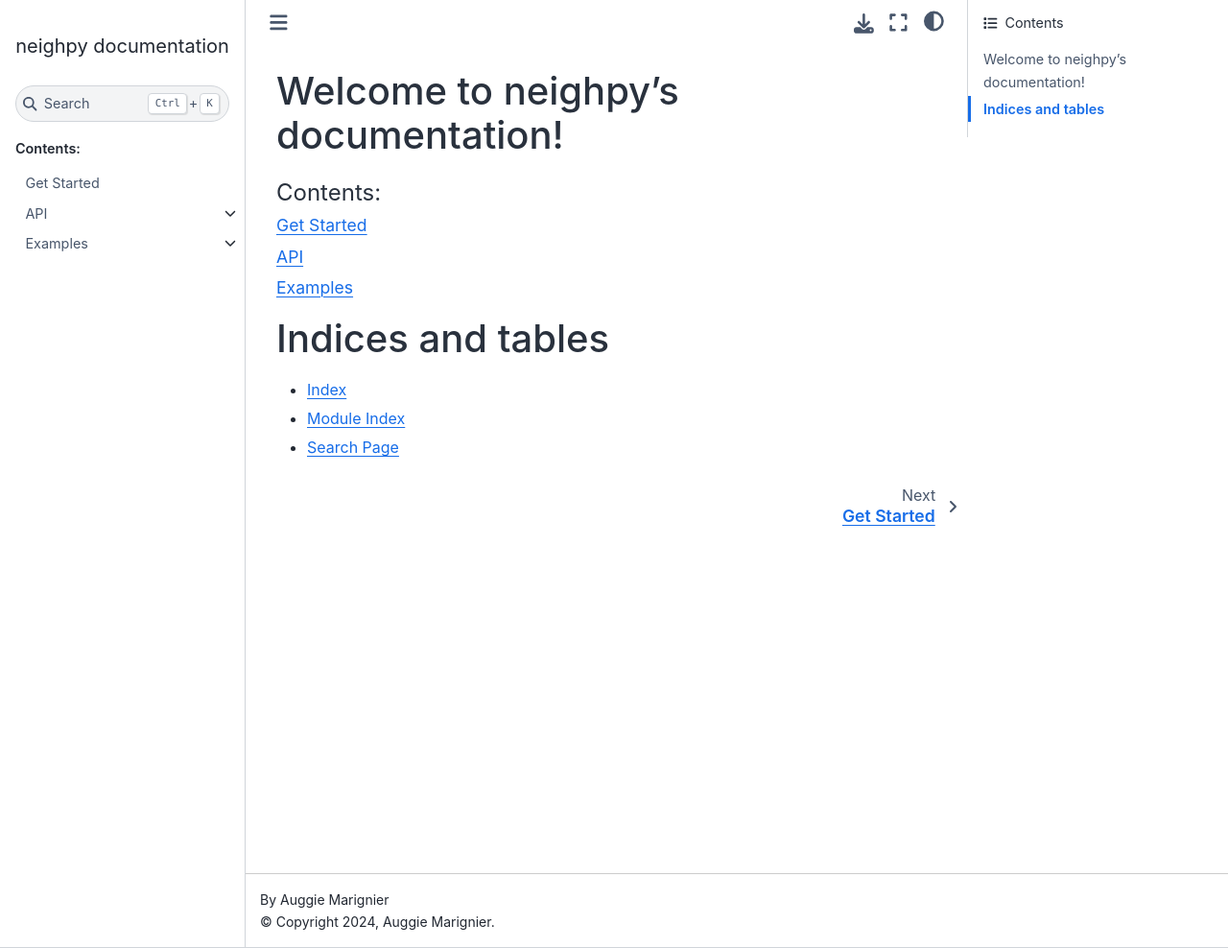
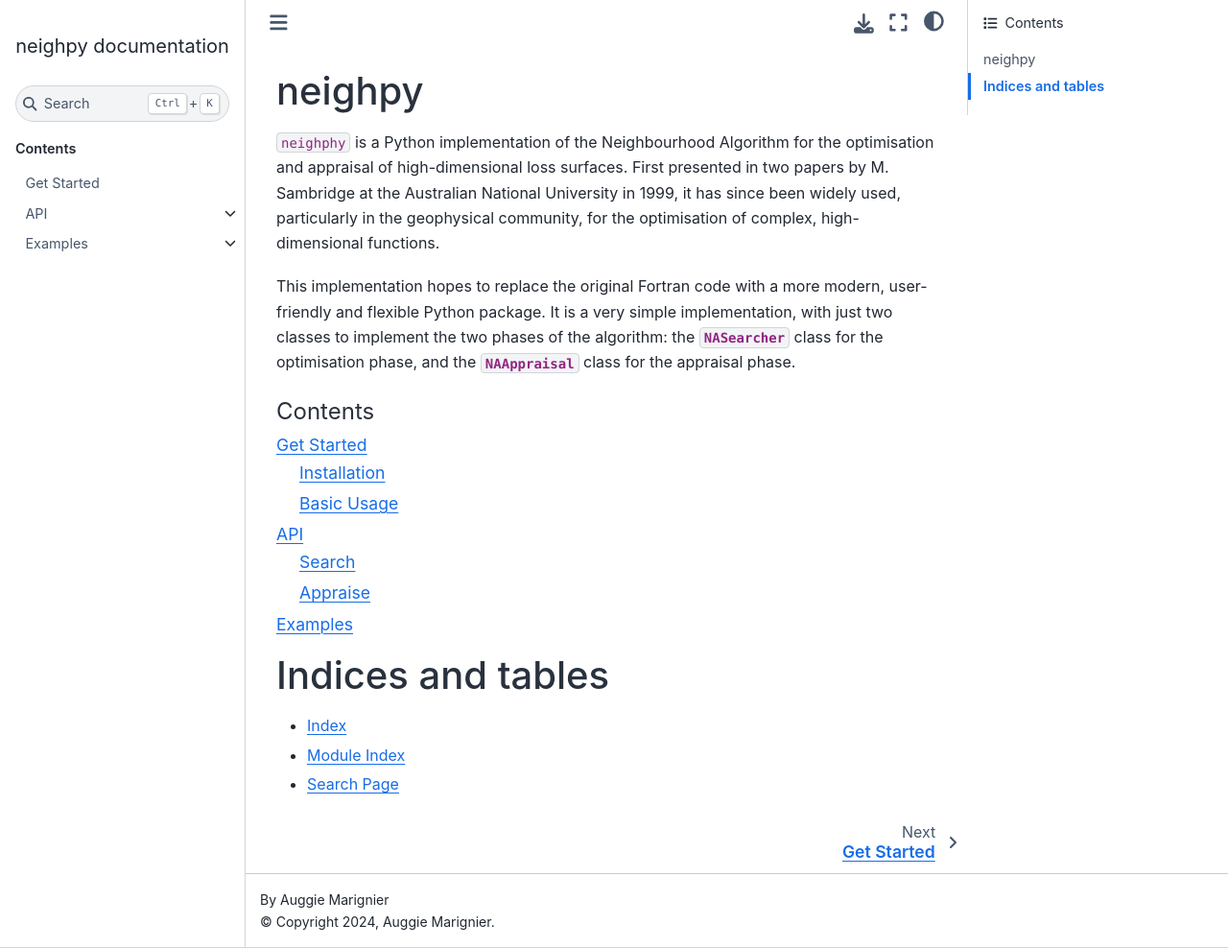
Before and after one commit to auggiemarignier/neighpy, a Sphinx documentation site: the page built from docs/source/index.rst, in a window 1280 px wide and 988 px high. Shown: the whole window at 96% size. Built offline with Sphinx 7.4.7 and the Sphinx Book theme 1.1.4, drawn with Linux system fonts in a browser that asks for light colours; pages that are not in the unit, such as notebooks, are missing from menus.

Commit message:
some intro text

```diff
--- a/docs/source/index.rst
+++ b/docs/source/index.rst
@@ -3,12 +3,18 @@
    You can adapt this file completely to your liking, but it should at least
    contain the root `toctree` directive.
 
-Welcome to neighpy's documentation!
+neighpy
 ===================================
 
+``neighphy`` is a Python implementation of the Neighbourhood Algorithm for the optimisation and appraisal of high-dimensional loss surfaces.
+First presented in two papers by M. Sambridge at the Australian National University in 1999, it has since been widely used, particularly in the geophysical community, for the optimisation of complex, high-dimensional functions.
+
+This implementation hopes to replace the original Fortran code with a more modern, user-friendly and flexible Python package.
+It is a very simple implementation, with just two classes to implement the two phases of the algorithm: the :py:class:`~napy.search.NASearcher` class for the optimisation phase, and the :py:class:`~napy.appraise.NAAppraisal` class for the appraisal phase.
+
 .. toctree::
-    :maxdepth: 1
-    :caption: Contents:
+    :maxdepth: 2
+    :caption: Contents
 
     getstarted
     api
```
